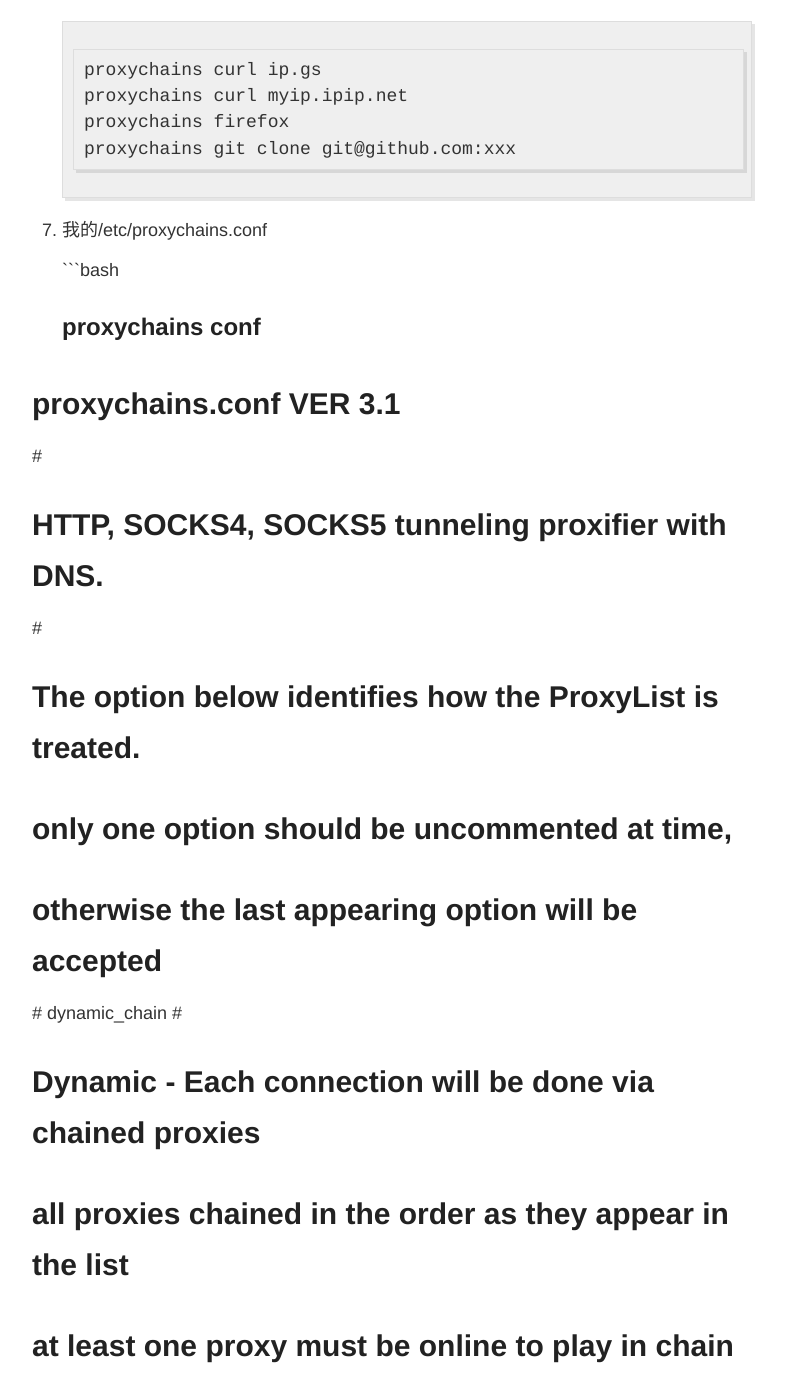
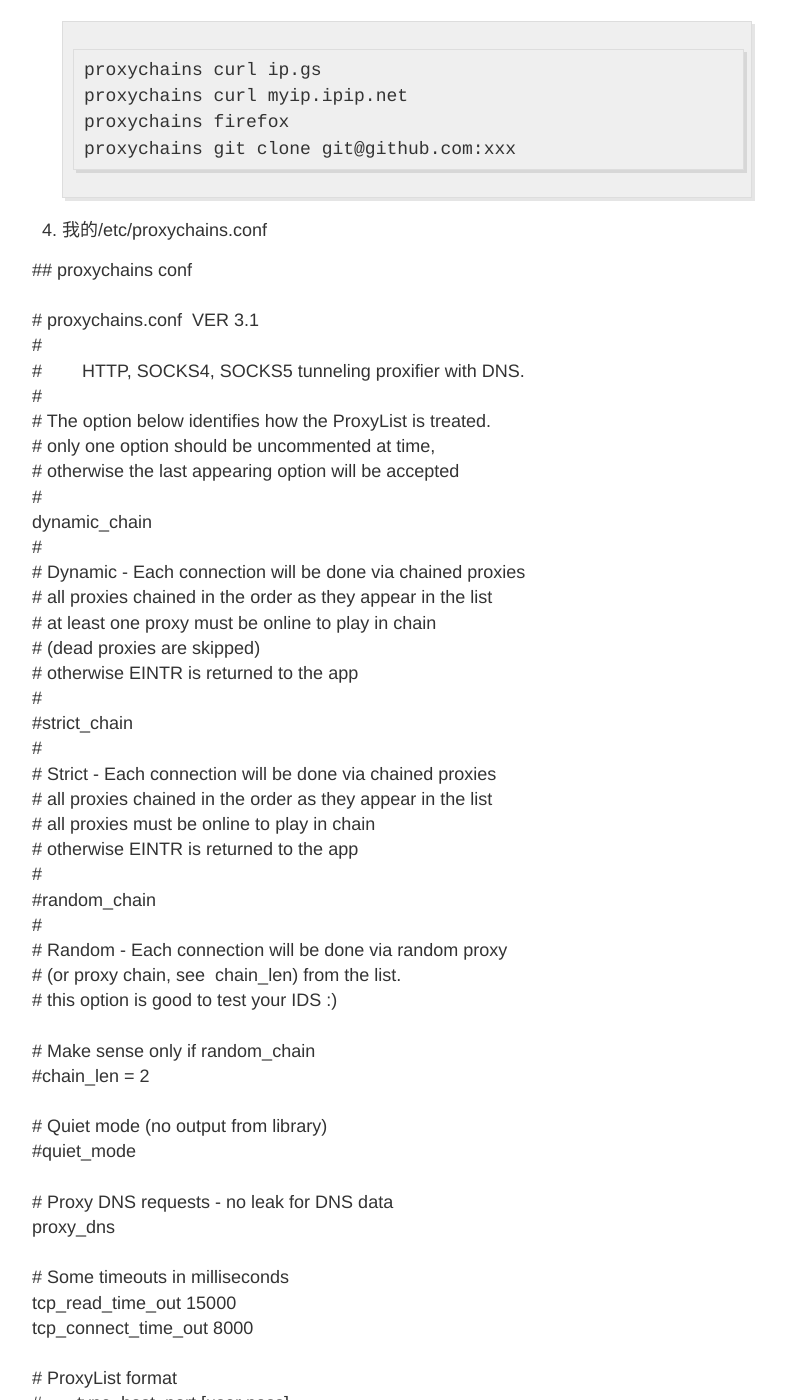
Before and after one commit to heeeello/heeeello.github.io, a Jekyll site: the page built from _posts/2017-3-27-proxychains.md, in a window 1280 px wide and 1400 px high, scrolled down 481 px. Shown: the whole window, without its empty margins (248-1034 px from the left). Built offline with Jekyll 4.4.1, drawn with Linux system fonts in a browser that asks for light colours; some of the changed text lies outside the part shown.

Commit message:
change format

````diff
--- a/_posts/2017-3-27-proxychains.md
+++ b/_posts/2017-3-27-proxychains.md
@@ -21,10 +21,10 @@ proxychains firefox
 proxychains git clone git@github.com:xxx
     ```
 
-{:start="7"}
+{:start="4"}
 4. 我的/etc/proxychains.conf
 
-    ```bash
+<pre>
 ## proxychains conf
 
 # proxychains.conf  VER 3.1
@@ -88,4 +88,4 @@ tcp_connect_time_out 8000
 # meanwile
 # defaults set to "tor"
 socks5 	127.0.0.1 1080
-    ```
+</pre>
````
